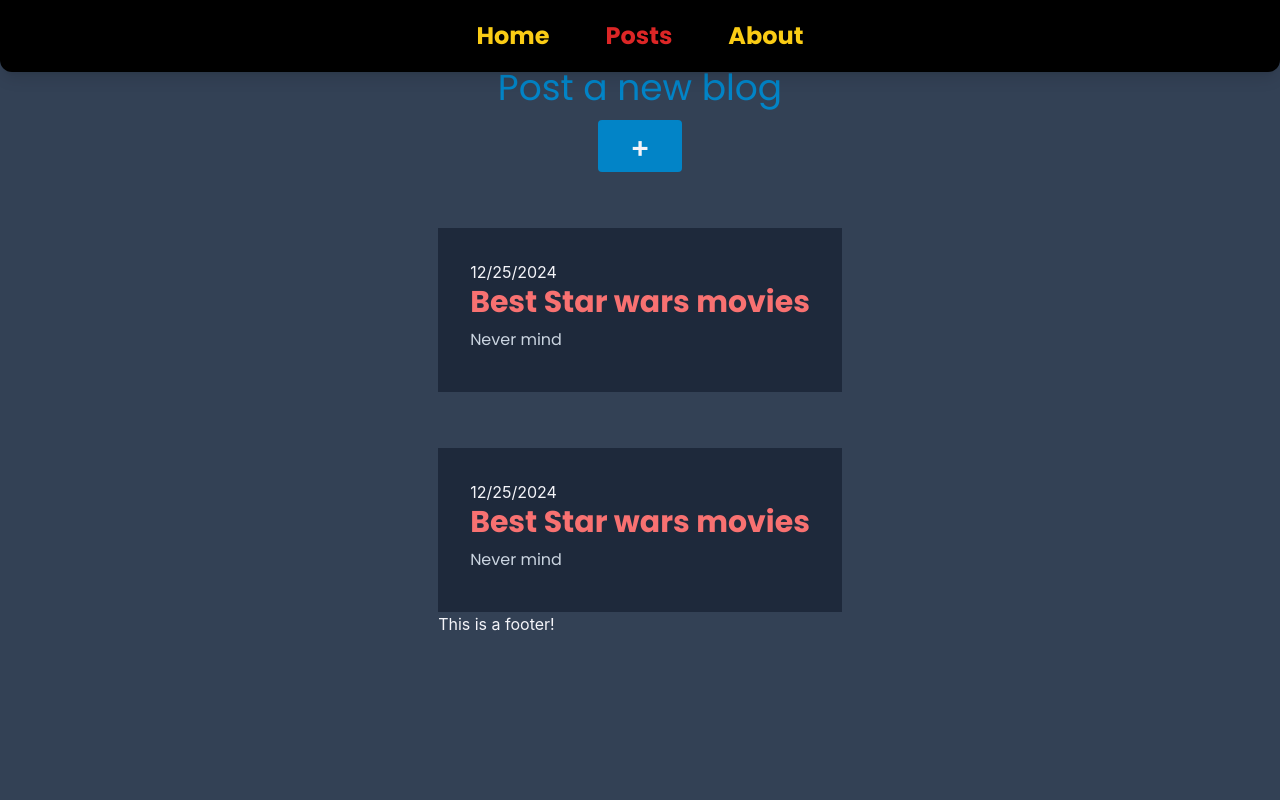
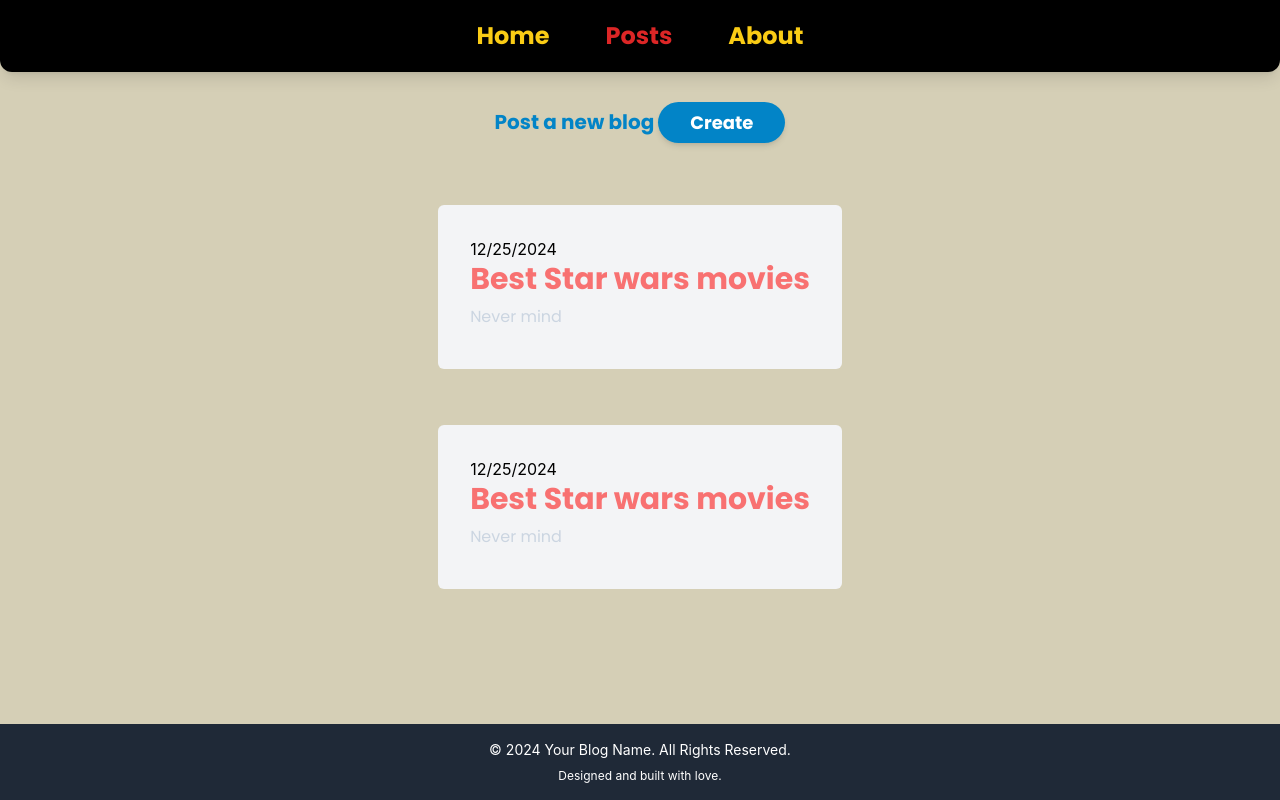
Before and after one commit to chriswilder3/React-Firebase-App, a React (Vite) app: page /posts in a window 1280 px wide. Built offline with nearby package versions, Linux system fonts and the light colour scheme.

Commit message:
added many components

```diff
--- a/index.html
+++ b/index.html
@@ -9,8 +9,8 @@
     <link rel="preconnect" href="https://fonts.gstatic.com" crossorigin>
     <link href="https://fonts.googleapis.com/css2?family=Fira+Mono:wght@400;500;700&family=Poppins:ital,wght@0,100;0,200;0,300;0,400;0,500;0,600;0,700;0,800;0,900;1,100;1,200;1,300;1,400;1,500;1,600;1,700;1,800;1,900&display=swap" rel="stylesheet">
   </head>
-  <body class='flex flex-col min-h-screen bg-slate-700'>
-    <div id="root"></div>
+  <body >
+    <div id="root" class='flex flex-col min-h-screen '></div>
     <script type="module" src="/src/main.jsx"></script>
   </body>
 </html>
--- a/src/Layout.jsx
+++ b/src/Layout.jsx
@@ -5,11 +5,15 @@
 
 function Layout() {
   return (
-    <div>
-        < Navbar />
-        < Outlet />
-        < Footer />
+
+    <div className="flex flex-col min-h-screen">
+          <Navbar />
+          <main className="flex-grow">
+            <Outlet />
+          </main>
+          <Footer />
     </div>
+
   )
 }
 
--- a/src/components/footer/Footer.jsx
+++ b/src/components/footer/Footer.jsx
@@ -2,8 +2,11 @@
 
 function Footer() {
   return (
-    <div className='mt-auto'>
-        This is a footer!
+    <div className="bg-gray-800 text-white py-4 mt-10">
+      <div className="max-w-screen-lg mx-auto text-center">
+        <p className="text-sm">&copy; 2024 Your Blog Name. All Rights Reserved.</p>
+        <p className="text-xs mt-2">Designed and built with love.</p>
+      </div>
     </div>
   )
 }
--- a/src/components/home/Hero.jsx
+++ b/src/components/home/Hero.jsx
@@ -3,15 +3,15 @@
 function Hero() {
   return (
     <div>
-        <h1 className="distantgalaxy mt-24  text-7xl text-center my-5 text-yellow-400 drop-shadow-lg">
+        <h1 className="distantgalaxy mt-24  text-7xl text-center my-5 text-white drop-shadow-lg">
             Sachin's Blogs
         </h1>
 
-        <h2 className="tiefighter text-3xl font-medium textshadow text-blue-400 text-center">
+        {/* <h2 className="tiefighter text-3xl font-medium textshadow text-blue-400 text-center">
             <span>
               Made with React, Firebase, and Lightsabers
             </span>
-        </h2>
+        </h2> */}
 
     </div>
   )
--- a/src/components/posts/PostCard.jsx
+++ b/src/components/posts/PostCard.jsx
@@ -3,7 +3,7 @@
 function PostCard({title,preview, date  }) {
   return (
 
-    <div className=' mt-14 bg-slate-300 '>
+    <div className=' mt-14  '>
       {/* <h1 className='text-2xl ml-20 poppins text-center text-rose-400 my-3 '>
           Recent Posts
       </h1>    */}
@@ -29,11 +29,12 @@
             </div>
         </div> */}
 
-        <div className=' flex bg-slate-800 p-6 mx-auto flex-col justify-center'>
+        <div className=' flex flex-col bg-gray-100 p-6  justify-center rounded-md'>
 
 
-           <div className=' flex flex-col justify-center p-2'>
-                {date}
+           <div className=' flex flex-col justify-center p-2 '>
+            <span> {date} </span>
+
               <h2 className='text-3xl poppins font-bold text-red-400'>
                  {title}
                 </h2>
--- a/src/components/posts/PostCreate.jsx
+++ b/src/components/posts/PostCreate.jsx
@@ -1,17 +1,24 @@
 import React from 'react'
+import { collection, addDoc} from 'firebase/firestore'
+import {db} from 'src/firebase.js'
 
 function PostCreate() {
-    const handleCreatePost = () =>{
+    const handleCreatePost = (e) =>{
+        e.preventDefault()
+        const title = document.getElementById('title').value
+        const content = document.getElementById('content').value
 
-        console.log();
+        console.log('title : ', title);
+        console.log('content : ', content);
+
+
+
     }
 
   return (
-    <div className='mt-14 '>
-        <h1 className=' mb-2 text-2xl fira-mono text font-medium '>
-            Add the blog contents here :
-        </h1>
-        <div className="flex justify-center items-center min-h-screen bg-slate-100 p-6">
+    <div className='mt-16 '>
+
+        <div className="flex justify-center items-center min-h-screen p-6">
             <form onSubmit={handleCreatePost} className="w-full max-w-lg bg-white p-8 rounded-lg shadow-lg space-y-6">
                 <h1 className="text-2xl font-semibold text-gray-800 text-center">Create a New Blog Post</h1>
 
@@ -23,7 +30,7 @@
                         name="title"
                         id="title"
                         placeholder="Enter blog title"
-                        className="w-full p-3 border border-gray-300 rounded-lg focus:outline-none focus:ring-2 focus:ring-blue-500"
+                        className="w-full p-3 border text-gray-800 border-gray-300 rounded-lg focus:outline-none focus:ring-2 focus:ring-blue-500"
                     />
                 </div>
 
@@ -33,7 +40,7 @@
                     <textarea
                         id="content"
                         rows="8"
-                        className="w-full p-3 border border-gray-300 rounded-lg focus:outline-none focus:ring-2 focus:ring-blue-500"
+                        className="w-full p-3 border text-gray-800 border-gray-300 rounded-lg focus:outline-none focus:ring-2 focus:ring-blue-500"
                         placeholder="Write something..."
                     ></textarea>
                 </div>
--- a/src/components/posts/Posts.jsx
+++ b/src/components/posts/Posts.jsx
@@ -7,13 +7,14 @@
 
   return (
 
-    <div className=' mt-14 flex flex-col '>
-      <h1 className='text-4xl poppins  text-center text-sky-600 my-3 '>
+    <div className=' mt-24 flex flex-col items-center '>
+      <h1 className='text-xl poppins font-bold text-center text-sky-600 my-3 '>
           Post a new blog
+      <Link to='/posts/create' className=' ml-1 py-2 px-8 text-lg text-white font-bold bg-sky-600 mx-auto rounded-full hover:bg-sky-700 hover:scale-105 transition-all duration-300 ease-in-out shadow-md transform'>
+        Create
+      </Link>
       </h1>
-      <Link to='/posts/create' className='py-2 text-3xl font-semibold px-8 bg-sky-600 mx-auto rounded '>
-        +
-      </Link>
+
       <PostCard title='Best Star wars movies' preview=' Never mind' date={ `${new Date( Date.now()).toLocaleDateString()}`} bloglink={postlink} />
       <PostCard title='Best Star wars movies' preview=' Never mind' date={ `${new Date( Date.now()).toLocaleDateString()}`} bloglink={postlink} />
 
--- a/src/index.css
+++ b/src/index.css
@@ -1,6 +1,7 @@
 @tailwind base;
 @tailwind components;
 @tailwind utilities;
+
 @font-face {
     font-family: 'SFDistantGalaxy';
     src: url('assets/fonts/distant_galaxy/SFDistantGalaxy.ttf');
@@ -24,13 +25,6 @@
     src: url('assets/fonts/boba-fonts_tie-wing/TIE-Wing.ttf');
   }
 
-
-  body {
-
-    background-attachment: fixed;
-    color: #f4f4f9;
-    margin: 0;
-  }
 
   .indianred{
     background: #000428;
@@ -75,3 +69,7 @@
   .textshadow{
     text-shadow: 2px 2px 2px black;
   }
+
+  #root{
+    background-color: #d5cfb6;
+  }
```
